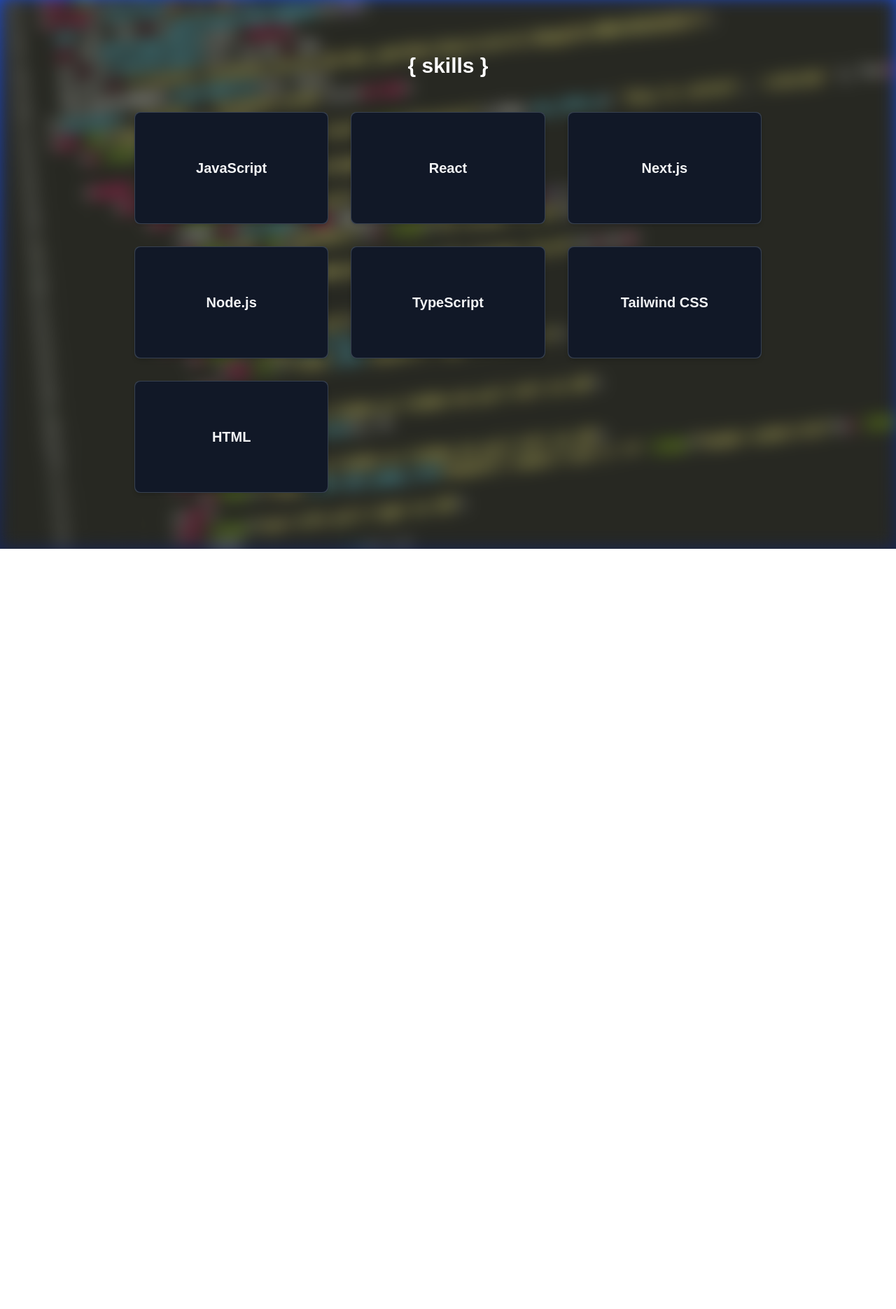
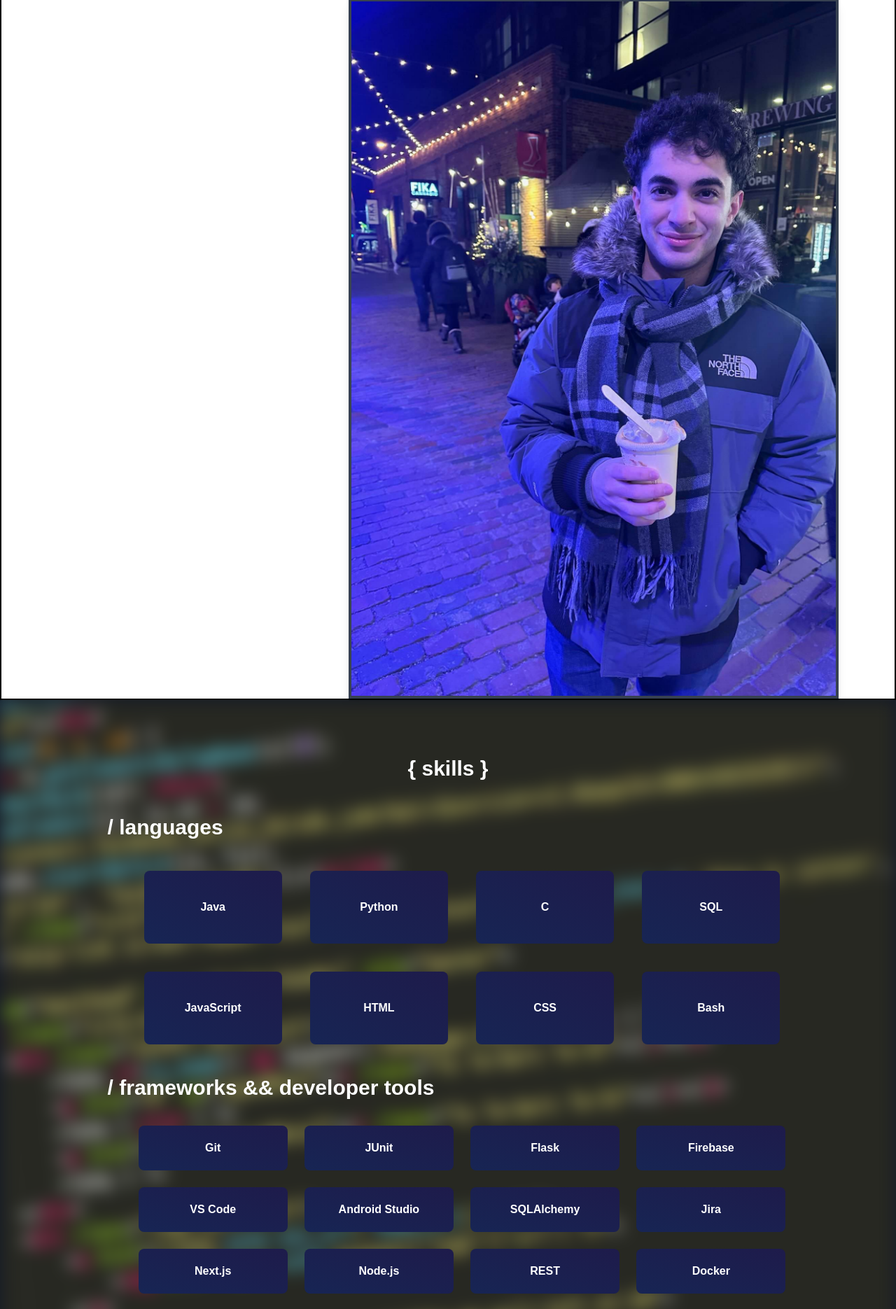
Before and after one commit to razzawe/personalsite, a Next.js app: page / in a window 1280 px wide. Shown: the part 868-2738 px from the top of the page at 70% size. Before the commit the page ends 1652 px from the top, so only its background shows below. Built offline with nearby package versions, Linux system fonts and the light colour scheme.

Commit message:
added about me section

```diff
--- a/pages/index.tsx
+++ b/pages/index.tsx
@@ -6,6 +6,11 @@
 import React from 'react';
 
 export default function Home() {
+  const languages = ['Java', 'Python', 'C', 'SQL', 'JavaScript', 'HTML', 'CSS', 'Bash']
+  const tools = ['Git', 'JUnit', 'Flask', 'Firebase', 'VS Code', 'Android Studio', 'SQLAlchemy', 'Jira',
+    'Next.js', 'Node.js', 'REST', 'Docker', 'React', 'TailwindCSS'];
+  const additional = ['Agile', 'Waterfall', 'AWS Services', 'Statistics', 'Windows', 'Linux', 'MacOS']
+
   return (
     <div className="min-h-screen bg-gray-900">
       <Head>
@@ -53,14 +58,25 @@
           </div>
         </section>
 
-
+        {/* Description */}
+        <section id="desc" className="min-h-screen flex items-center justify-end bg-white border-2 border-black">
+        <div className="flex relative lg:w-[700px] lg:h-[1000px] mr-20">
+          <Image
+            src="/img/mepic.jpg"
+            alt="Profile picture"
+            fill
+            className="border-4 border-gray-700 shadow-lg object-cover"
+          />
+          </div>
+        </section>
 
         {/* Technical Skills Section */}
+
         <Reveal width="100%">
-          <section id="skills" className="py-20 px-4 sm:px-6 lg:px-8 bg-gradient-to-t from-blue-950 to-blue-700 relative">
+          <section id="skills" className="py-20 px-4 sm:px-6 lg:px-8 relative text-white">
             {/* Background Blur */}
             <div
-              className="absolute inset-0 bg-cover bg-center opacity-4 filter blur-md z-0"
+              className="absolute inset-0 bg-cover bg-center opacity-4 filter blur-md z-0 bg-gradient-to-tr"
               style={{
                 backgroundImage: 'url(/img/code.jpg)',
               }}
@@ -68,26 +84,40 @@
 
             <div className="max-w-4xl mx-auto relative z-10">
               <h2 className="text-3xl font-bold text-center text-white mb-12">{"{ skills }"}</h2>
-              <div className="grid grid-cols-2 md:grid-cols-3 gap-8">
-                {['JavaScript', 'React', 'Next.js', 'Node.js', 'TypeScript', 'Tailwind CSS', 'HTML' ].map((skill) => (
-                  <div
-                    key={skill}
-                    className="group relative bg-gray-700 rounded-lg h-40 overflow-hidden shadow-md hover:shadow-lg transition-shadow duration-300"
-                  >
-                    {/* Gradient Hover Effect */}
-                    <div className="absolute inset-0 bg-gradient-to-tr from-transparent via-blue-700 to-transparent opacity-0 group-hover:opacity-100 transition-opacity duration-400"></div>
+            </div>
+            <div className="flex flex-col space-y-8 w-4/5 mx-auto relative">
+              <h1 className="text-3xl font-bold">/ languages</h1>
 
-                    {/* Content */}
-                    <div className="absolute inset-[1px] bg-gray-900 rounded-lg grid p-6">
-                      <h3 className="text-xl font-semibold text-gray-100 place-self-center transition-transform duration-300 group-hover:scale-105 group-hover:-translate-y-1">
-                        {skill}
-                      </h3>
 
-                    </div>
+              <div className="grid grid-cols-4 gap-4 ml-10">
+                {languages.map((language, index) =>
+                  <div className="text-center font-bold bg-red-500 p-6 pt-10 pb-10 m-3 rounded-lg bg-gradient-to-tr from-blue-950 to-indigo-950 ">
+                    {language}
                   </div>
+                )}
+              </div>
 
-                ))}
+
+
+
+              <h1 className="text-3xl font-bold">/ frameworks && developer tools</h1>
+
+              <div className="grid grid-cols-4 gap-4 ml-10">
+                {tools.map((tool, index) =>
+                  <div className="text-center font-bold bg-red-500 p-3 pt-5 pb-5 m-1 rounded-lg bg-gradient-to-tr from-blue-950 to-indigo-950 ">
+                    {tool}
+                  </div>
+                )}
               </div>
+              <h1 className="text-3xl font-bold">/ additional skills</h1>
+              <div className="grid grid-cols-4 gap-4 ml-10">
+                {additional.map((skill, index) =>
+                  <div className="text-center font-bold bg-red-500 p-6 pt-3 pb-3 m-1 rounded-lg bg-gradient-to-tr from-blue-950 to-indigo-950 ">
+                    {skill}
+                  </div>
+                )}
+              </div>
+
             </div>
 
           </section>
```
Also changed, not shown: public/img/mepic.jpg (added).
